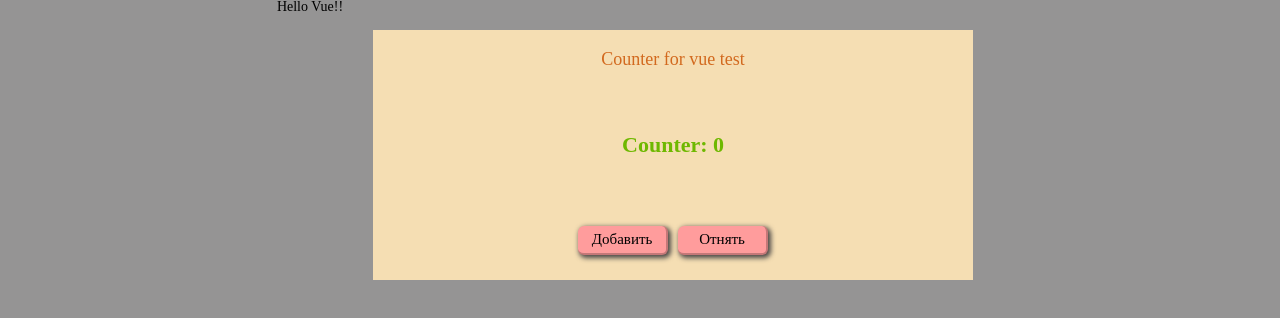
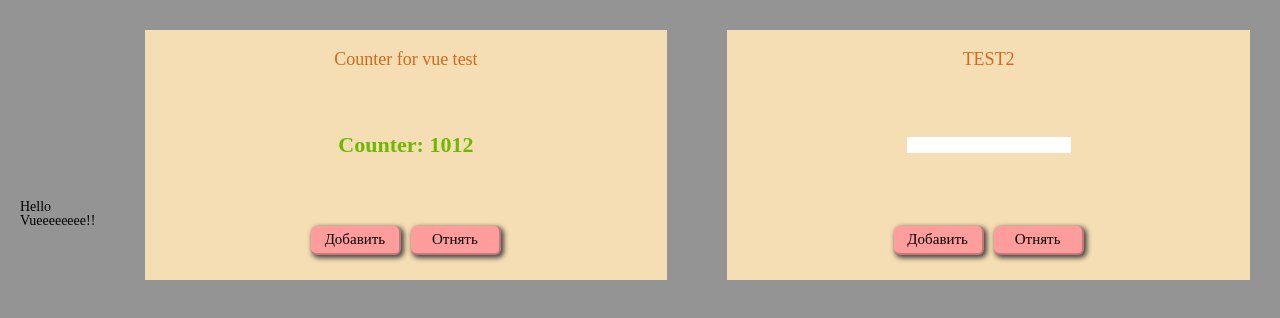
Before and after one commit to Dmkgld/profile, a plain HTML site: page tests/vue--test.html in a window 1280 px wide. Shown: the top 318 px of the page. Drawn offline with nearby package versions, Linux system fonts and the light colour scheme.

Commit message:
litl pravka

```diff
--- a/js/vue-test.js
+++ b/js/vue-test.js
@@ -1,18 +1,11 @@
-const HelloVueApp = {
+const VueApp = {
 	data() {
 		return {
-			message: 'Hello Vue!!',
-
-		}
-	}
-}
-const Count = {
-	data() {
-		return {
-			counter: 0
+			message: 'Hello Vueeeeeeee!!',
+			counter: 1012
 		}
 	}
 }
 
-Vue.createApp(HelloVueApp).mount('#hello-vue')
-Vue.createApp(Count).mount('#count')
+
+Vue.createApp(VueApp).mount('#vue-app')
--- a/scss/vue--test.scss
+++ b/scss/vue--test.scss
@@ -6,7 +6,7 @@
 // v-min - min size of the window
 // v-max - max size of the window
 // example: font-size: calcFluidSize(18, 30, 320, 1920); --> create font with 30 px in window width 1920 px and 18px,
-//		    when window is 320
+//		    when the window is 320
 
 @function calcFluidSize($f-min, $f-max, $v-min, $v-max) {
 	$k: ($f-max - $f-min)/ ($v-max - $v-min);
@@ -25,6 +25,7 @@
 
 	@return calc(#{$k} * 100vw + #{$b});
 }
+// =========================
 
 body {
 	background-color: rgba(44, 43, 43, 0.5);
@@ -32,7 +33,10 @@ body {
 	justify-content: center;
 	align-items: flex-start;
 }
-
+.demo {
+	margin-top: 200px;
+	margin-left: 20px;
+}
 .state {
 	margin: 100px auto;
 	width: 600px;
--- a/tests/vue--test.html
+++ b/tests/vue--test.html
@@ -9,16 +9,24 @@
 	<title>VUE TEST</title>
 </head>
 
-<body>
+<body id="vue-app">
 
-	<div id="hello-vue" class="demo">
+	<div class="demo">
 		{{ message }}
 	</div>
 
 
-	<div class="state" id="count">
+	<div class="state">
 		<div class="title">Counter for vue test</div>
 		<div class="data">Counter: {{ counter }}</div>
+		<div class="counter-button">
+			<button>Добавить</button>
+			<button>Отнять</button>
+		</div>
+	</div>
+	<div class="state">
+		<div class="title">TEST2</div>
+		<div class="data"><input type="text"></div>
 		<div class="counter-button">
 			<button>Добавить</button>
 			<button>Отнять</button>
```
Also changed, not shown: css/vue--test.css.
